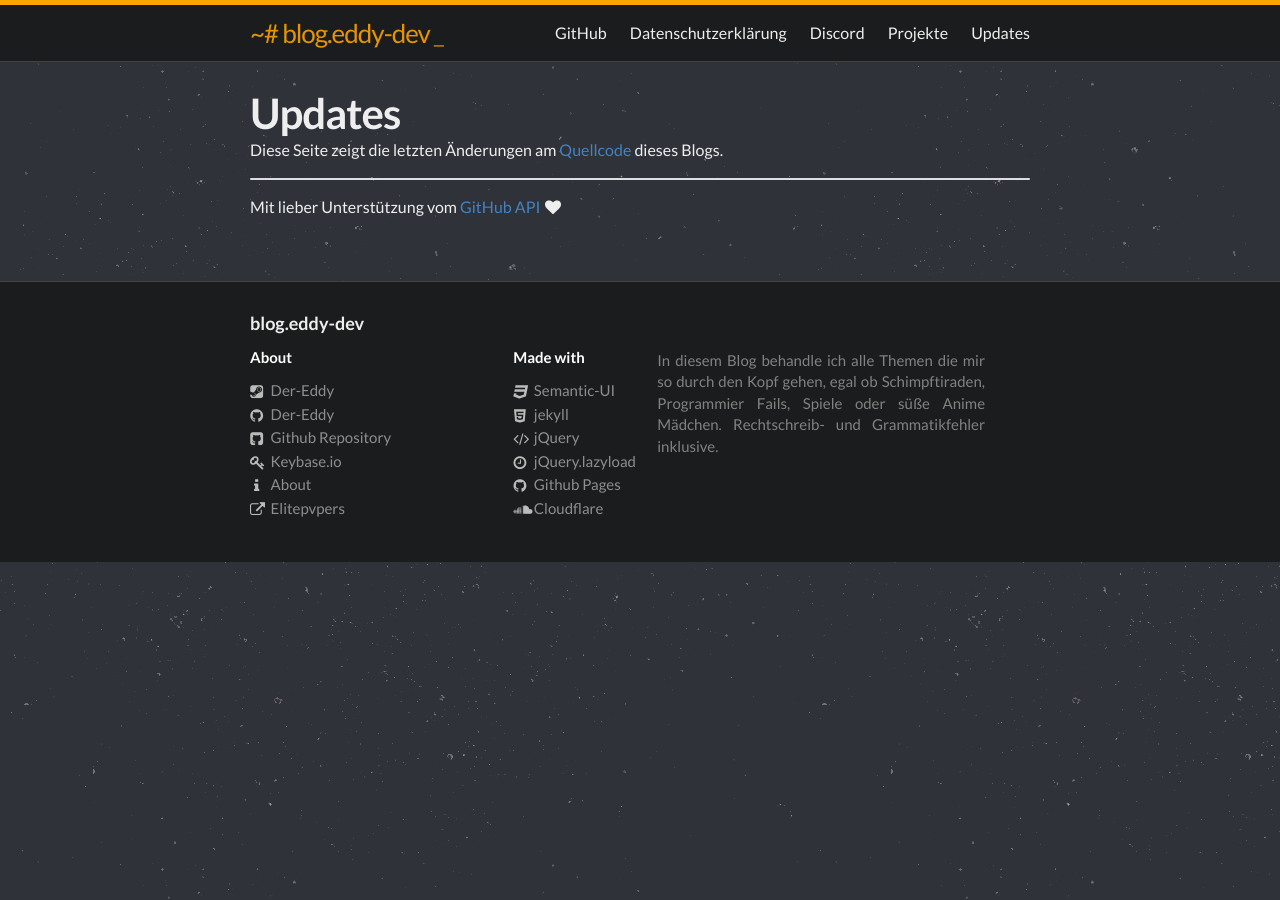
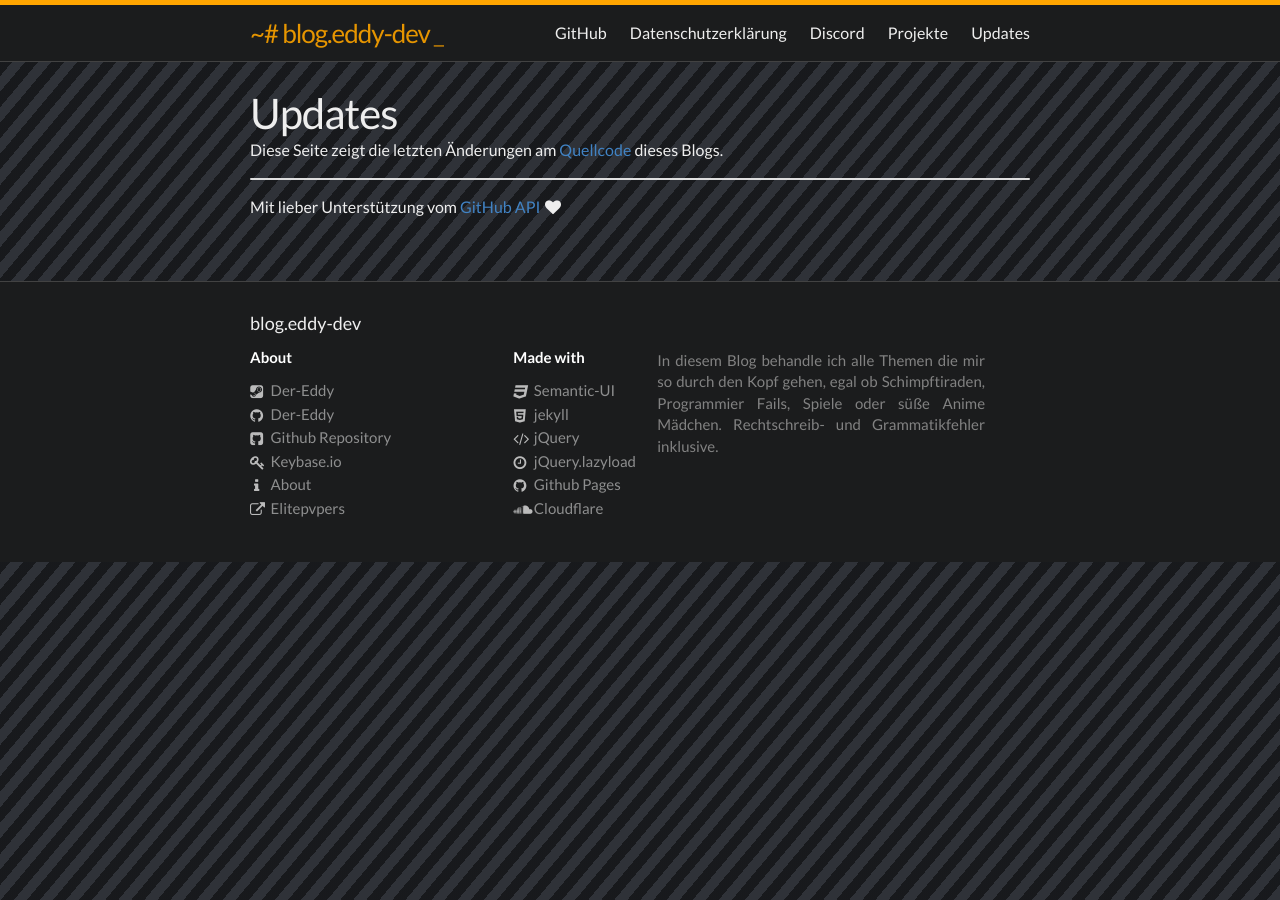
Before and after one commit to Der-Eddy/blog, a Jekyll site: the page built from updates.html, in a window 1280 px wide. Built offline with Jekyll 4.4.1, drawn with Linux system fonts in a browser that asks for light colours; comment, search, counter and statistics services are not loaded.

Commit message:
Replaced stardust background with a stripes background

```diff
--- a/_includes/head.html
+++ b/_includes/head.html
@@ -5,8 +5,8 @@
 
   <meta name="description" content="{% if page.excerpt %}{{ page.excerpt | strip_html | strip_newlines | truncate: 160 }}{% else %}{{ site.description }}{% endif %}">
 
+  <link rel="stylesheet" href="{{ "{{ site.github.url }}/css/semantic.min.css" | prepend: site.baseurl }}">
   <link rel="stylesheet" href="{{ "{{ site.github.url }}/css/main.css" | prepend: site.baseurl }}">
-  <link rel="stylesheet" href="{{ "{{ site.github.url }}/css/semantic.min.css" | prepend: site.baseurl }}">
   <link rel="stylesheet" href="{{ "{{ site.github.url }}/css/spinner.css" | prepend: site.baseurl }}">
   <script src="{{ "{{ site.github.url }}/js/jquery.min.js" | prepend: site.baseurl }}"></script>
   <script src="{{ "{{ site.github.url }}/js/semantic.min.js" | prepend: site.baseurl }}"></script>
--- a/_sass/_base.scss
+++ b/_sass/_base.scss
@@ -15,10 +15,15 @@
  */
 body {
     //font: $base-font-weight #{$base-font-size}/#{$base-line-height} $base-font-family;
-    font-size: $base-font-size !important;
-    color: $text-color !important;
-    background-color: $background-color !important;
-    background-image: url("../img/stardust.png") !important;
+    font-size: $base-font-size;
+    color: $text-color;
+    background: repeating-linear-gradient(
+        -50deg,
+        $background-color,
+        $background-color 10px,
+        darken($background-color, 10%) 10px,
+        darken($background-color, 10%) 20px
+    );
     -webkit-text-size-adjust: 100%;
     -webkit-font-feature-settings: "kern" 1;
     -moz-font-feature-settings: "kern" 1;
```
Also changed, not shown: img/stardust.png (deleted), 1 other file.
